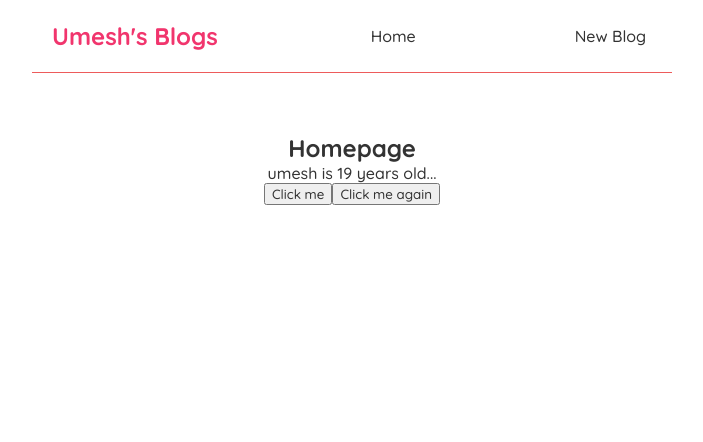
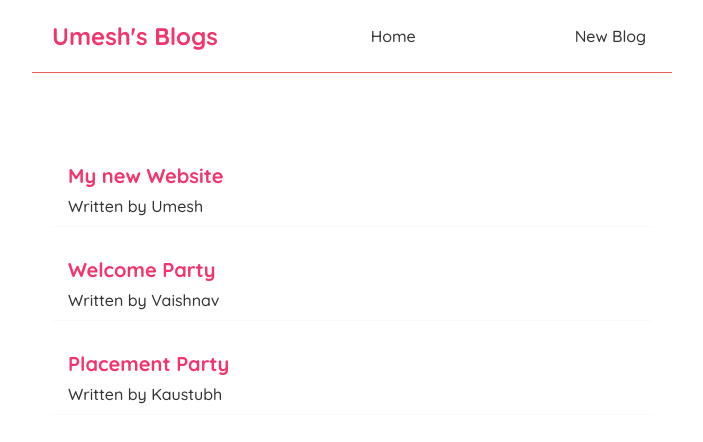
Before and after one commit to umeshbagade/MyBlogs, a React (Create React App) app: page / in a window 1280 px wide. Shown: the top 442 px of the page, without its empty margins (288-991 px from the left). Built offline with nearby package versions, Linux system fonts and the light colour scheme.

Commit message:
Blog List Displayed

```diff
--- a/src/Home.js
+++ b/src/Home.js
@@ -2,28 +2,22 @@ import { useState } from "react"
 
 const Home = () => {
 
-   const [name, setName] = useState("umesh");
-   const [age, setAge] = useState(19)
+    const [blogs, setBlogs] = useState([
+        {   title:"My new Website", body:"Come and visit, hurry up", author:"Umesh", id:1   },
+        {   title:"Welcome Party", body:"Hey buddy lets come for Internship party", author:"Vaishnav", id:2   },
+        {   title:"Placement Party", body:"Guyz, placement is here", author:"Kaustubh", id:3   },
+    ]);
 
-    const handleClick = (e) =>{
 
-        alert("After 3 years")
-
-        setName("Umesh");
-        setAge(age+3)
-
-        console.log("button clicked",e, name, age);
-    }
-    const handleClickAgain = (name,e) =>{
-        console.log("hello"+name, e);
-    }
 
     return (
         <div className="home">
-            <h2>Homepage</h2>
-            <p>{name} is {age} years old...</p>
-            <button onClick={handleClick}>Click me</button>
-            <button onClick={(e) =>handleClickAgain("mario", e)}>Click me again</button>
+         {blogs.map((blog) => (
+            <div className="blog-preview" key={blog.id}>
+                <h2>{blog.title}</h2>
+                <p>Written by {blog.author}</p>
+            </div>
+         ))}
         </div>
     );
 }
--- a/src/index.css
+++ b/src/index.css
@@ -35,3 +35,19 @@
   margin: 40px auto;
   padding: 20px;
 }
+
+/* blog previews / list */
+.blog-preview{
+  padding: 10px 16px;
+  margin: 20px 0;
+  border-bottom: 1px solid #fafafa;
+  text-align: left;
+}
+.blog-preview:hover{
+  box-shadow: 1px 3px 5px rgba(0,0,0,0.1);
+}
+.blog-preview h2{
+  font-size: 20px;
+  color: #f1356d;
+  margin-bottom: 8px;
+}
```
